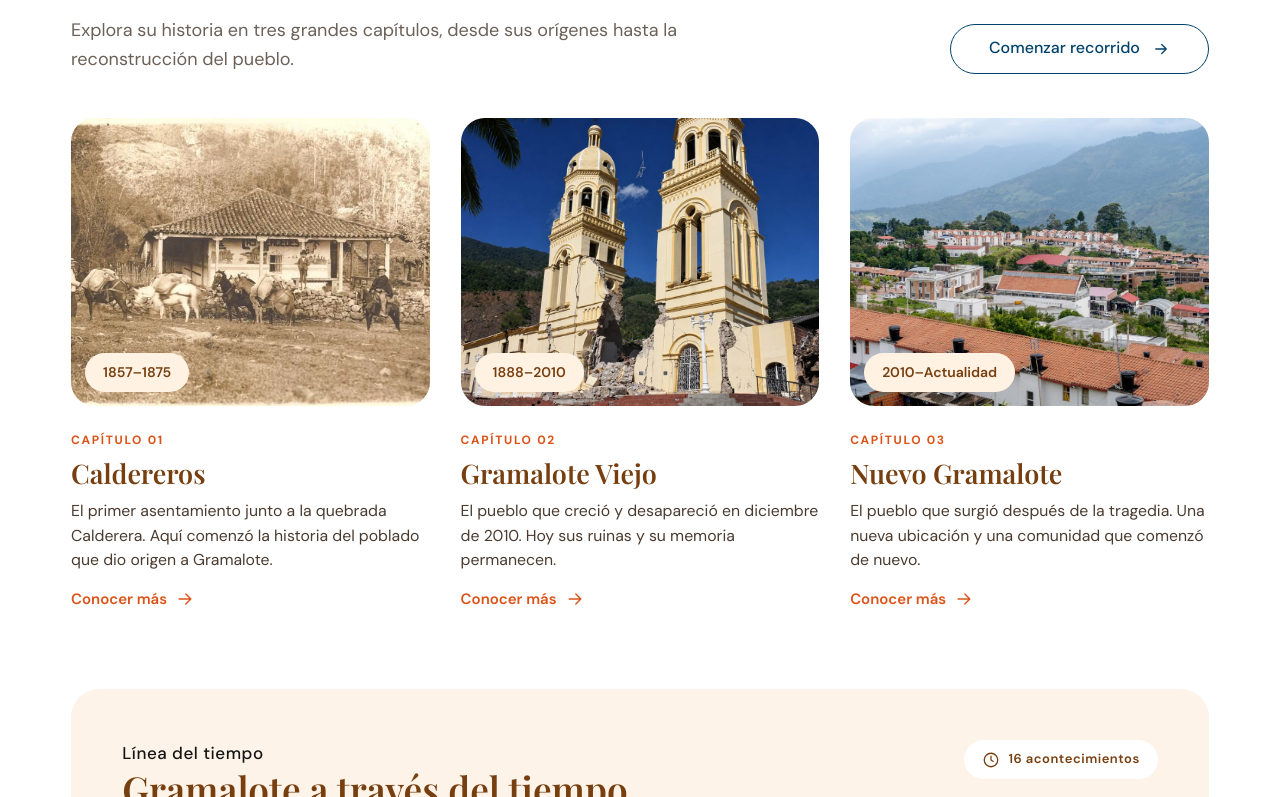
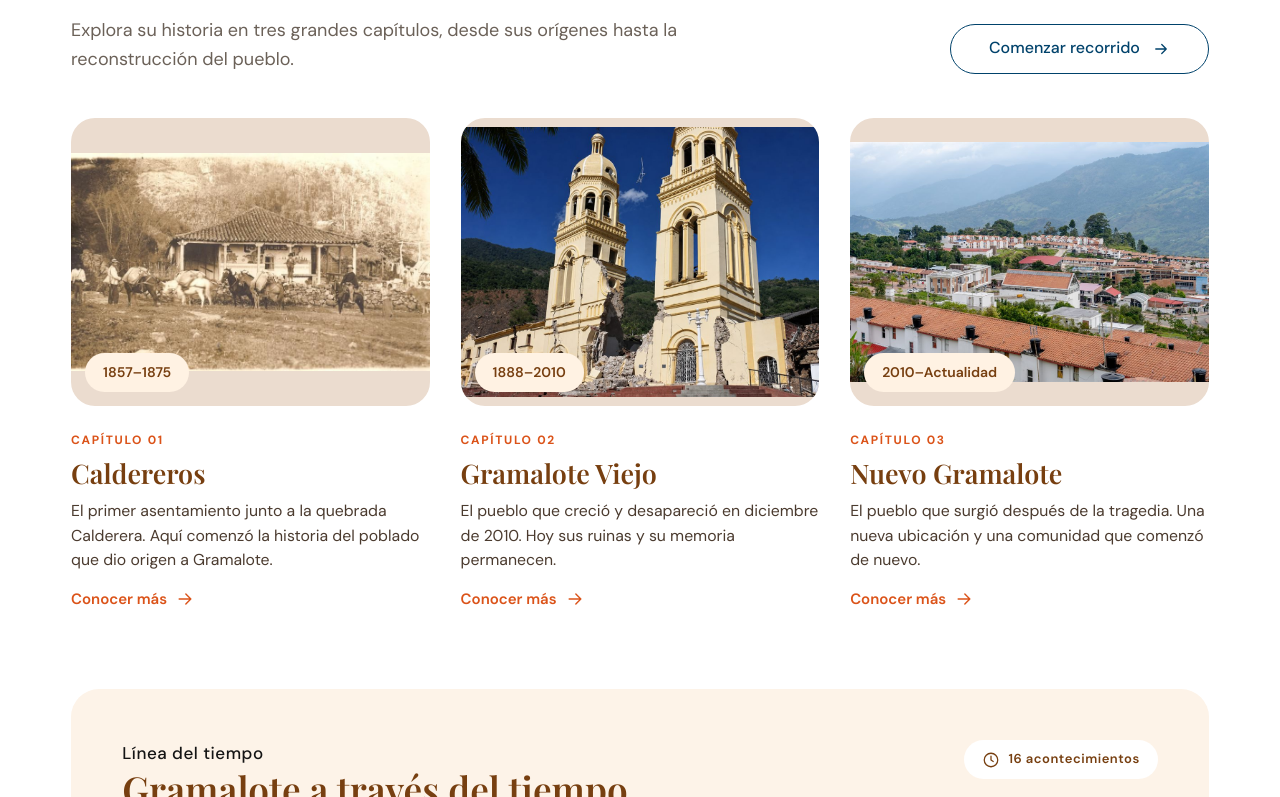
Before and after one commit to stevencardenas-dev/gramalote_interactivo, a React (Vite) app in the folder frontend/: page /historia in a window 1280 px wide. Shown: the part 1103-1900 px from the top of the page. Built offline with nearby package versions, Linux system fonts and the light colour scheme; no server answers.

Commit message:
Historia: fotos de contenido completas y archivos a JPG real
- tiempo-07a (WebP) y pat-09 (PNG) pasan a JPG real manteniendo su nombre.
- Las fotos de contenido de Historia usan object-fit: contain en su marco,
  con fondo beige, para que no se recorten; héroes y tarjetas "sigue" no cambian.

```diff
--- a/frontend/src/styles/historia.css
+++ b/frontend/src/styles/historia.css
@@ -3064,3 +3064,18 @@ kbd {
     margin-inline: auto;
   }
 }
+
+/* Fotos de contenido completas: el marco conserva su proporción y la foto se
+   ajusta dentro (contain), sin recortes; lo que sobra queda en beige. Los héroes
+   a todo ancho y las miniaturas pequeñas siguen recortando a propósito. */
+.his-card__media img,
+.his-tl__media img,
+.his-cap-hero__media img,
+.his-event__media img,
+.his-row__media img,
+.his-ficha__media img,
+.his-ficha__gallery img,
+.his-story-card__cols img {
+  object-fit: contain;
+  background: var(--c-cream-deep);
+}
```
Also changed, not shown: frontend/public/img/historia/tiempo-07a.jpg, 1 other file (tests, documents, lock files or other folders).
